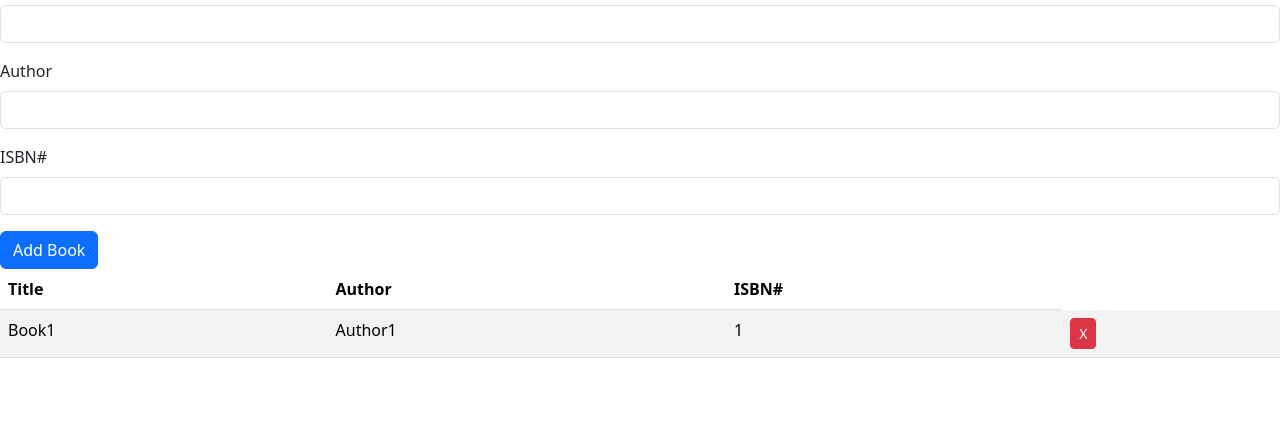
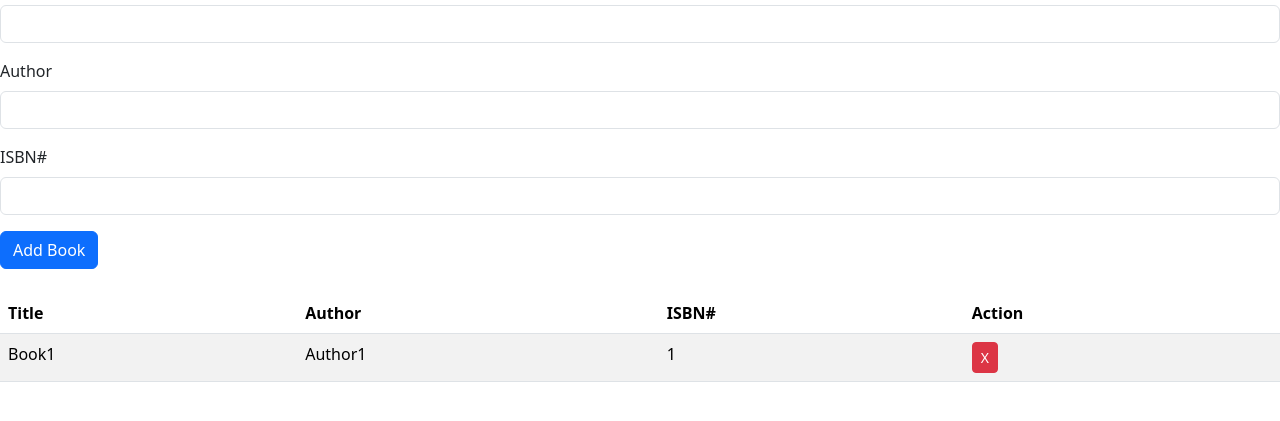
Before and after one commit to acciojob/book-list-Skyakash990, a website: page main.html in a window 1280 px wide. Shown: the part 83-504 px from the top of the page. Drawn offline with nearby package versions, Linux system fonts and the light colour scheme.

Commit message:
created a submission

```diff
--- a/main.html
+++ b/main.html
@@ -8,13 +8,12 @@
 </head>
 
 <body>
-	<h1 class="text-center">My<span class="text-primary">Book</span>List</h1>
+	<h1 class="text-center">My <span class="text-primary">Book</span> List</h1>
     <form>
         <div class="form-group">
-
             <div class="mb-3">
                 <label for="title" class="form-label">Title</label>
-    <input type="ext" class="form-control" id="title" aria-describedby="emailHelp">
+                <input type="text" class="form-control" id="title">
             </div>
             <div class="mb-3">
                 <label for="author" class="form-label">Author</label>
@@ -28,14 +27,17 @@
         </div>
     </form>
 
-	<div class="">
+    <div class="mt-4">
         <table class="table table-striped w-100">
             <thead>
+                <tr>
                     <th>Title</th>
                     <th>Author</th>
                     <th>ISBN#</th>
+                    <th>Action</th>
+                </tr>
             </thead>
-			<tbody id="book-list" >
+            <tbody id="book-list">
                 <tr>
                     <td>Book1</td>
                     <td>Author1</td>
@@ -46,6 +48,7 @@
         </table>
     </div>
 
+
 	<!-- the entire body must be written by student -->
     <script type="text/javascript" src="./script.js">
 	<script src="https://cdn.jsdelivr.net/npm/bootstrap@5.3.3/dist/js/bootstrap.bundle.min.js" integrity="sha384-YvpcrYf0tY3lHB60NNkmXc5s9fDVZLESaAA55NDzOxhy9GkcIdslK1eN7N6jIeHz" crossorigin="anonymous"></script>
```
Lines whose indentation alone changed are shown as unchanged.
